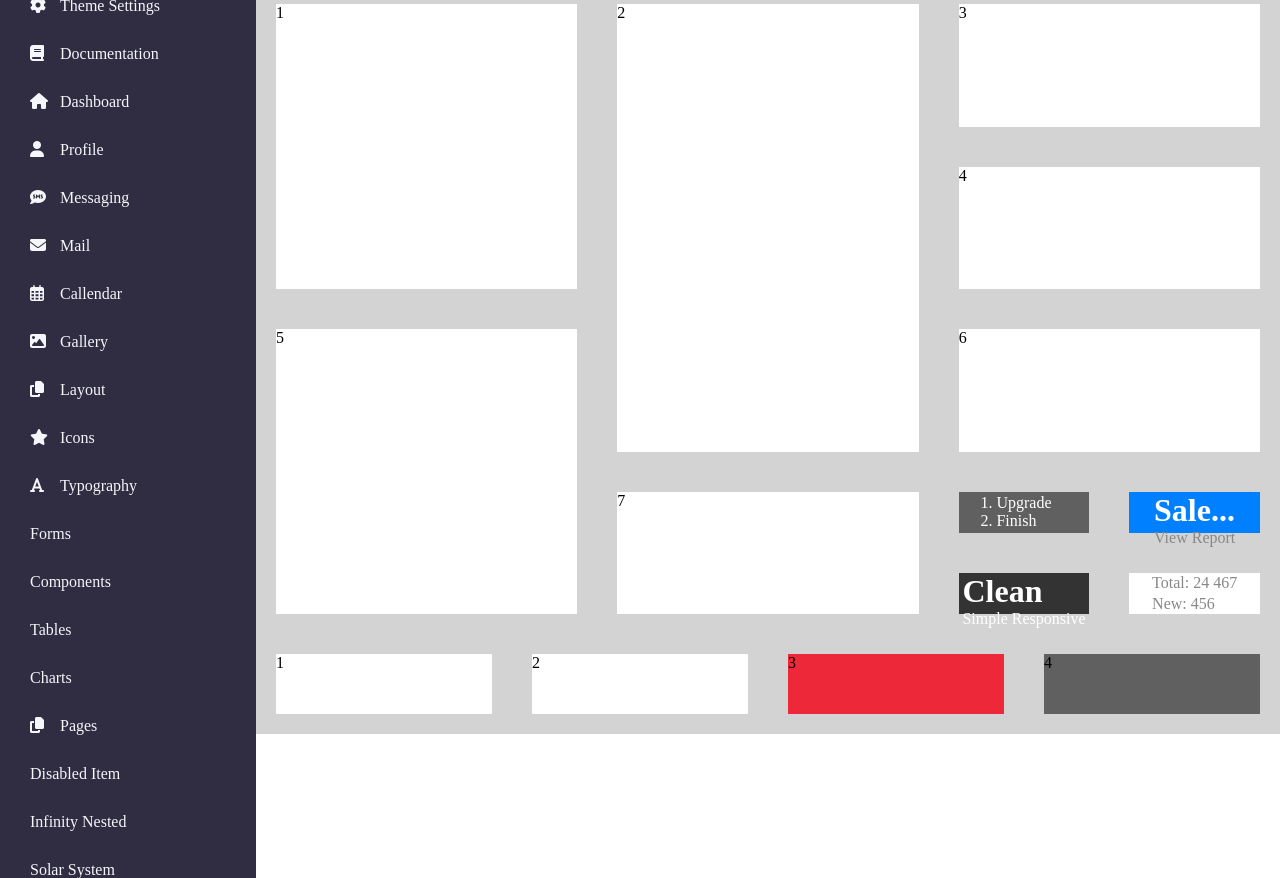
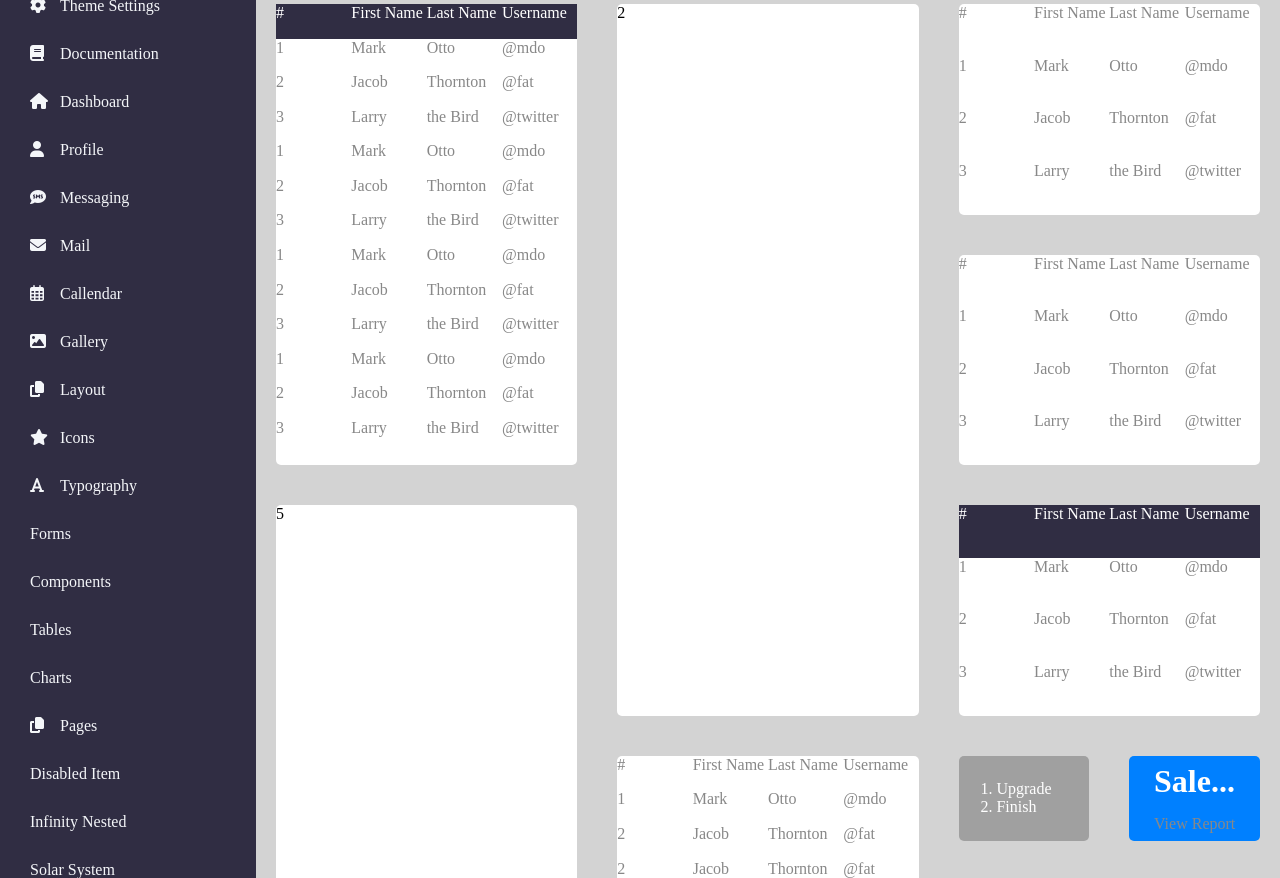
Before and after one commit to lukastatarunas/Dashboard, a plain HTML site: page index.html in a window 1280 px wide. Shown: the part 66-944 px from the top of the page. Drawn offline with Linux system fonts and the light colour scheme.

Commit message:
Added some main content and fixed the border-radius

```diff
--- a/index.html
+++ b/index.html
@@ -60,13 +60,142 @@
             <a class="sidenav-link" href="#"><i class="far fa-circle sidenav-icons jupiter"></i>Jupiter</a>
         </aside>
         <main class="main">
-          <div class="main-card main-1">1</div>
+          <div class="main-card main-1">
+            <p class="main-1-col-values">#</p>
+            <p class="main-1-col-values">First Name</p>
+            <p class="main-1-col-values">Last Name</p>
+            <p class="main-1-col-values">Username</p>
+            <p>1</p>
+            <p>Mark</p>
+            <p>Otto</p>
+            <p>@mdo</p>
+            <p>2</p>
+            <p>Jacob</p>
+            <p>Thornton</p>
+            <p>@fat</p>
+            <p>3</p>
+            <p>Larry</p>
+            <p>the Bird</p>
+            <p>@twitter</p>
+            <p>1</p>
+            <p>Mark</p>
+            <p>Otto</p>
+            <p>@mdo</p>
+            <p>2</p>
+            <p>Jacob</p>
+            <p>Thornton</p>
+            <p>@fat</p>
+            <p>3</p>
+            <p>Larry</p>
+            <p>the Bird</p>
+            <p>@twitter</p>
+            <p>1</p>
+            <p>Mark</p>
+            <p>Otto</p>
+            <p>@mdo</p>
+            <p>2</p>
+            <p>Jacob</p>
+            <p>Thornton</p>
+            <p>@fat</p>
+            <p>3</p>
+            <p>Larry</p>
+            <p>the Bird</p>
+            <p>@twitter</p>
+            <p>1</p>
+            <p>Mark</p>
+            <p>Otto</p>
+            <p>@mdo</p>
+            <p>2</p>
+            <p>Jacob</p>
+            <p>Thornton</p>
+            <p>@fat</p>
+            <p>3</p>
+            <p>Larry</p>
+            <p>the Bird</p>
+            <p>@twitter</p>
+          </div>
           <div class="main-card main-2">2</div>
-          <div class="main-card main-3">3</div>
-          <div class="main-card main-4">4</div>
+          <div class="main-card main-3">
+              <p class="main-3-col-values">#</p>
+              <p class="main-3-col-values">First Name</p>
+              <p class="main-3-col-values">Last Name</p>
+              <p class="main-3-col-values">Username</p>
+              <p>1</p>
+              <p>Mark</p>
+              <p>Otto</p>
+              <p>@mdo</p>
+              <p>2</p>
+              <p>Jacob</p>
+              <p>Thornton</p>
+              <p>@fat</p>
+              <p>3</p>
+              <p>Larry</p>
+              <p>the Bird</p>
+              <p>@twitter</p>
+          </div>
+          <div class="main-card main-4">
+              <p class="main-4-col-values">#</p>
+              <p class="main-4-col-values">First Name</p>
+              <p class="main-4-col-values">Last Name</p>
+              <p class="main-4-col-values">Username</p>
+              <p>1</p>
+              <p>Mark</p>
+              <p>Otto</p>
+              <p>@mdo</p>
+              <p>2</p>
+              <p>Jacob</p>
+              <p>Thornton</p>
+              <p>@fat</p>
+              <p>3</p>
+              <p>Larry</p>
+              <p>the Bird</p>
+              <p>@twitter</p>
+          </div>
           <div class="main-card main-5">5</div>
-          <div class="main-card main-6">6</div>
-          <div class="main-card main-7">7</div>
+          <div class="main-card main-6">
+              <p class="main-6-col-values">#</p>
+              <p class="main-6-col-values">First Name</p>
+              <p class="main-6-col-values">Last Name</p>
+              <p class="main-6-col-values">Username</p>
+              <p>1</p>
+              <p>Mark</p>
+              <p>Otto</p>
+              <p>@mdo</p>
+              <p>2</p>
+              <p>Jacob</p>
+              <p>Thornton</p>
+              <p>@fat</p>
+              <p>3</p>
+              <p>Larry</p>
+              <p>the Bird</p>
+              <p>@twitter</p>
+          </div>
+          <div class="main-card main-7">
+              <p class="main-7-col-values">#</p>
+              <p class="main-7-col-values">First Name</p>
+              <p class="main-7-col-values">Last Name</p>
+              <p class="main-7-col-values">Username</p>
+              <p>1</p>
+              <p>Mark</p>
+              <p>Otto</p>
+              <p>@mdo</p>
+              <p>2</p>
+              <p>Jacob</p>
+              <p>Thornton</p>
+              <p>@fat</p>
+              <p>2</p>
+              <p>Jacob</p>
+              <p>Thornton</p>
+              <p>@fat</p>
+              <p>2</p>
+              <p>Jacob</p>
+              <p>Thornton</p>
+              <p>@fat</p>
+              <p>3</p>
+              <p>Larry</p>
+              <p>the Bird</p>
+              <p>@twitter</p>
+          </div>
           <div class="main-8">
             <div class="main-card sub-card-1">
               <ol>
--- a/styles.css
+++ b/styles.css
@@ -12,14 +12,14 @@
     "sidenav header"
     "sidenav main"
     "sidenav footer";
-  height: 100vh;
+  height: 100%;
 }
 
 .header {
   grid-area: header;
   background-color: white;
   display: grid;
-  grid-template-columns: repeat(auto-fit, minmax(150px, 1fr));
+  grid-template-columns: repeat(auto-fit, minmax(10px, 1fr));
 }
 
 .header-icons {
@@ -62,7 +62,6 @@ p {
 
 .sidenav {
   grid-area: sidenav;
-  background-color: #394263;
 }
 
 .sidenav-link {
@@ -112,18 +111,57 @@ p {
 .main-card {
   background-color: white;
   margin: 20px;
+  transition: width 2s;
+  border-radius: 5px;
 }
 
 .main-1 {
   grid-row-end: span 2;
+  display: grid;
+  grid-template-columns: repeat(4, 25%);
+  grid-template-rows: repeat(13, 7.5%);
+}
+
+.main-1-col-values {
+  background-color: #302D43;
+  color: white;
 }
 
 .main-2 {
   grid-row-end: span 3;
 }
 
+.main-3 {
+  display: grid;
+  grid-template-columns: repeat(4, 25%);
+  grid-template-rows: repeat(4, 25%);
+}
+
+.main-4 {
+  display: grid;
+  grid-template-columns: repeat(4, 25%);
+  grid-template-rows: repeat(4, 25%);
+}
+
 .main-5 {
   grid-row-end: span 2;
+}
+
+.main-6 {
+  display: grid;
+  grid-template-columns: repeat(4, 25%);
+  grid-template-rows: repeat(4, 25%);
+}
+
+.main-6-col-values {
+  background-color: #302D43;
+  color: white;
+}
+
+.main-7 {
+  display: grid;
+  grid-template-columns: repeat(4, 25%);
+  grid-template-rows: repeat(6, 16.5%);
 }
 
 .main-8 {
@@ -132,12 +170,41 @@ p {
   grid-template-rows: repeat(2, 50%);
 }
 
+.main-1:hover {
+  background-color: #E8E8E8;
+}
+
+.main-2:hover {
+  background-color: #E8E8E8;
+}
+
+.main-3:hover {
+  background-color: #E8E8E8;
+}
+
+.main-4:hover {
+  background-color: #E8E8E8;
+}
+
+.main-5:hover {
+  background-color: #E8E8E8;
+}
+
+.main-6:hover {
+  background-color: #E8E8E8;
+}
+
+.main-7:hover {
+  background-color: #E8E8E8;
+}
+
 .sub-card-1 {
-  background-color: #606060;
+  background-color: #A0A0A0;
   color: white;
   display: grid;
   justify-content: center;
   align-items: center;
+  transition: width 2s;
 }
 
 .sub-card-2 {
@@ -146,6 +213,7 @@ p {
   display: grid;
   justify-content: center;
   align-items: center;
+  transition: width 2s;
 }
 
 .sub-card-3 {
@@ -154,12 +222,30 @@ p {
   display: grid;
   justify-content: center;
   align-items: center;
+  transition: width 2s;
 }
 
 .sub-card-4 {
   display: grid;
   justify-content: center;
   align-items: center;
+  transition: width 2s;
+}
+
+.sub-card-1:hover {
+  background-color: #606060
+}
+
+.sub-card-2:hover {
+  background-color: #1034A6;
+}
+
+.sub-card-3:hover {
+  background-color: #000000
+}
+
+.sub-card-4:hover {
+  background-color: #E8E8E8;
 }
 
 .footer {
@@ -174,12 +260,30 @@ p {
 .footer-card {
   background-color: white;
   margin: 20px;
+  border-radius: 5px;
+}
+
+.footer-1:hover {
+  background-color: #E8E8E8;
+}
+
+.footer-2:hover {
+  background-color: #E8E8E8;
 }
 
 .footer-3 {
   background-color: #ED2939;
+  transition: width 2s;
+}
+
+.footer-3:hover {
+  background-color: #C21807;
 }
 
 .footer-4 {
+  background-color: #A0A0A0;
+}
+
+.footer-4:hover {
   background-color: #606060;
 }
```
